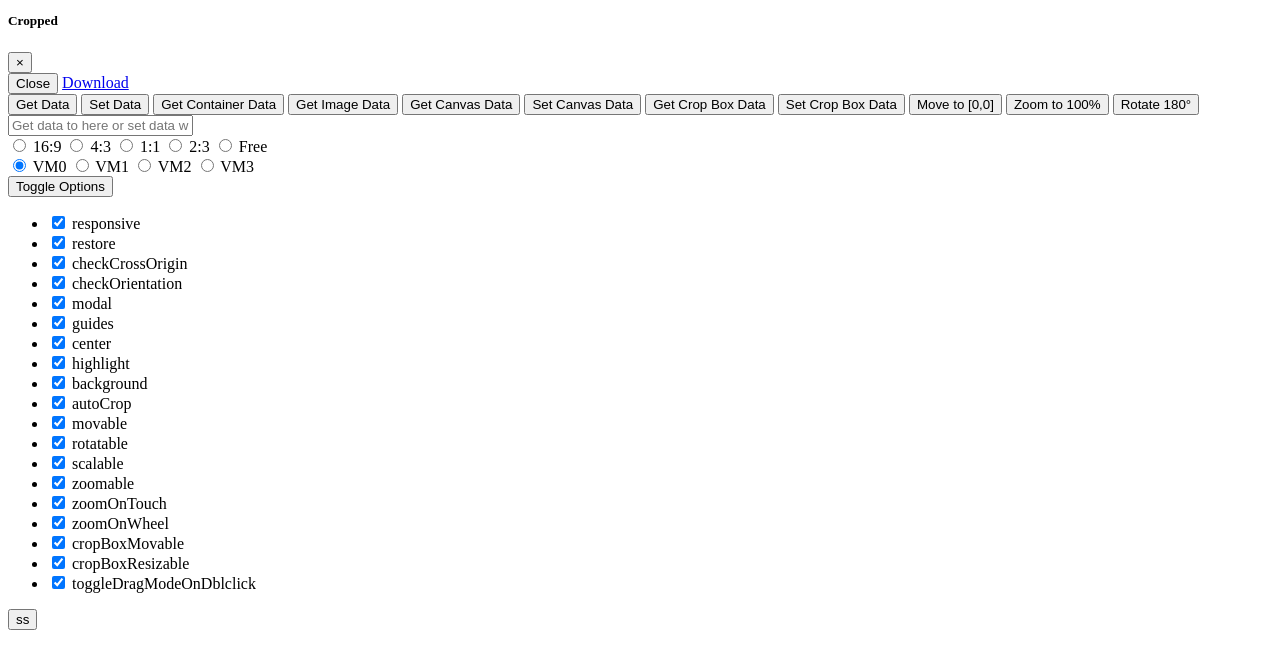
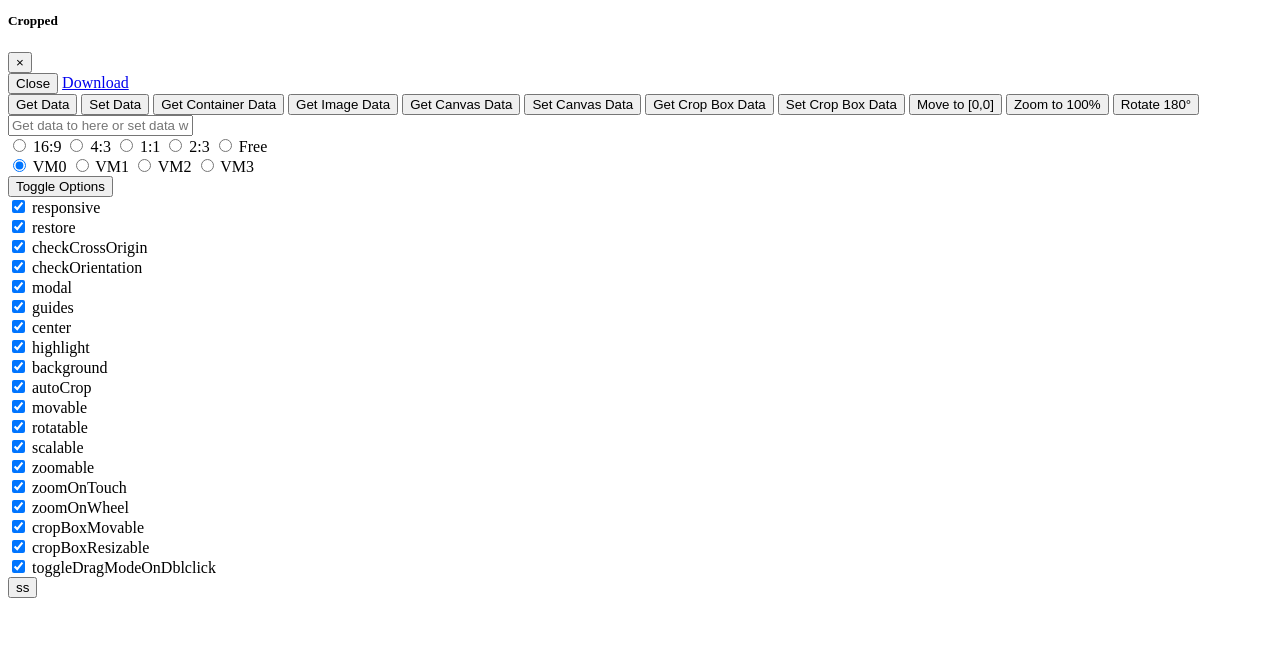
Before and after one commit to andrtechno/mod-images, a PHP site: template views/admin/default/edit-crop.php in a window 1280 px wide. Shown: the part 399-1045 px from the top of the page. After the commit the page ends 997 px from the top, so only its background shows below. Run offline with PHP 8.4, Linux system fonts and the light colour scheme; the template is opened without the code that fills it, so the values that code supplies are empty; some libraries are stand-ins or nearby versions.

Commit message:
4.0.0 test

```diff
--- a/views/admin/default/edit-crop.php
+++ b/views/admin/default/edit-crop.php
@@ -39,21 +39,21 @@ $model = new panix\ext\cropper\CropperForm();
             <div class="docs-data">
 
 
-                <?= Html::activeHiddenInput($model,'filepath',['value'=> $image->getPathToOrigin()]); ?>
+                <?= Html::activeHiddenInput($model, 'filepath', ['value' => $image->getPathToOrigin()]); ?>
                 <div class="input-group input-group-sm mt-3">
                     <div class="input-group-prepend">
-                        <span class="input-group-text"><?= Html::activeLabel($model,'coord_x'); ?></span>
+                        <span class="input-group-text"><?= Html::activeLabel($model, 'coord_x'); ?></span>
                     </div>
-                    <?= Html::activeTextInput($model,'coord_x',['class'=>'form-control']); ?>
+                    <?= Html::activeTextInput($model, 'coord_x', ['class' => 'form-control']); ?>
                     <div class="input-group-append">
                         <span class="input-group-text">px</span>
                     </div>
                 </div>
                 <div class="input-group input-group-sm mt-3">
                     <div class="input-group-prepend">
-                        <span class="input-group-text"><?= Html::activeLabel($model,'coord_y'); ?></span>
+                        <span class="input-group-text"><?= Html::activeLabel($model, 'coord_y'); ?></span>
                     </div>
-                    <?= Html::activeTextInput($model,'coord_y',['class'=>'form-control']); ?>
+                    <?= Html::activeTextInput($model, 'coord_y', ['class' => 'form-control']); ?>
                     <div class="input-group-append">
                         <span class="input-group-text">px</span>
                     </div>
@@ -61,9 +61,9 @@ $model = new panix\ext\cropper\CropperForm();
 
                 <div class="input-group input-group-sm mt-3">
                     <div class="input-group-prepend">
-                        <span class="input-group-text"><?= Html::activeLabel($model,'width'); ?></span>
+                        <span class="input-group-text"><?= Html::activeLabel($model, 'width'); ?></span>
                     </div>
-                    <?= Html::activeTextInput($model,'width',['class'=>'form-control']); ?>
+                    <?= Html::activeTextInput($model, 'width', ['class' => 'form-control']); ?>
                     <div class="input-group-append">
                         <span class="input-group-text">px</span>
                     </div>
@@ -71,9 +71,9 @@ $model = new panix\ext\cropper\CropperForm();
 
                 <div class="input-group input-group-sm mt-3">
                     <div class="input-group-prepend">
-                        <span class="input-group-text"><?= Html::activeLabel($model,'height'); ?></span>
+                        <span class="input-group-text"><?= Html::activeLabel($model, 'height'); ?></span>
                     </div>
-                    <?= Html::activeTextInput($model,'height',['class'=>'form-control']); ?>
+                    <?= Html::activeTextInput($model, 'height', ['class' => 'form-control']); ?>
                     <div class="input-group-append">
                         <span class="input-group-text">px</span>
                     </div>
@@ -81,9 +81,9 @@ $model = new panix\ext\cropper\CropperForm();
 
                 <div class="input-group input-group-sm mt-3">
                     <div class="input-group-prepend">
-                        <span class="input-group-text"><?= Html::activeLabel($model,'rotate'); ?></span>
+                        <span class="input-group-text"><?= Html::activeLabel($model, 'rotate'); ?></span>
                     </div>
-                    <?= Html::activeTextInput($model,'height',['class'=>'form-control']); ?>
+                    <?= Html::activeTextInput($model, 'height', ['class' => 'form-control']); ?>
                     <div class="input-group-append">
                         <span class="input-group-text">deg</span>
                     </div>
@@ -92,16 +92,16 @@ $model = new panix\ext\cropper\CropperForm();
 
                 <div class="input-group input-group-sm mt-3">
                     <div class="input-group-prepend">
-                        <span class="input-group-text"><?= Html::activeLabel($model,'scaleX'); ?></span>
+                        <span class="input-group-text"><?= Html::activeLabel($model, 'scaleX'); ?></span>
                     </div>
-                    <?= Html::activeTextInput($model,'scaleX',['class'=>'form-control']); ?>
+                    <?= Html::activeTextInput($model, 'scaleX', ['class' => 'form-control']); ?>
                 </div>
 
                 <div class="input-group input-group-sm mt-3">
                     <div class="input-group-prepend">
-                        <span class="input-group-text"><?= Html::activeLabel($model,'scaleY'); ?></span>
+                        <span class="input-group-text"><?= Html::activeLabel($model, 'scaleY'); ?></span>
                     </div>
-                    <?= Html::activeTextInput($model,'scaleY',['class'=>'form-control']); ?>
+                    <?= Html::activeTextInput($model, 'scaleY', ['class' => 'form-control']); ?>
                 </div>
 
 
@@ -446,124 +446,160 @@ $model = new panix\ext\cropper\CropperForm();
                     Toggle Options
                     <span class="caret"></span>
                 </button>
-                <ul class="dropdown-menu" aria-labelledby="toggleOptions" role="menu">
-                    <li class="form-check" role="presentation">
+                <div class="dropdown-menu" aria-labelledby="toggleOptions" role="menu">
+                    <div class="dropdown-item">
+                        <div class="form-check">
                             <label class="form-check-label">
                                 <input class="form-check-input" type="checkbox" name="responsive" checked>
                                 responsive
                             </label>
-                    </li>
-                    <li class="form-check" role="presentation">
+                        </div>
+                    </div>
+                    <div class="dropdown-item">
+                        <div class="form-check">
                             <label class="form-check-label">
                                 <input class="form-check-input" type="checkbox" name="restore" checked>
                                 restore
                             </label>
-                    </li>
-                    <li class="form-check" role="presentation">
+                        </div>
+                    </div>
+                    <div class="dropdown-item">
+                        <div class="form-check">
                             <label class="form-check-label">
                                 <input class="form-check-input" type="checkbox" name="checkCrossOrigin" checked>
                                 checkCrossOrigin
                             </label>
-                    </li>
-                    <li class="form-check" role="presentation">
+                        </div>
+                    </div>
+                    <div class="dropdown-item">
+                        <div class="form-check">
                             <label class="form-check-label">
                                 <input class="form-check-input" type="checkbox" name="checkOrientation" checked>
                                 checkOrientation
                             </label>
-                    </li>
-
-                    <li class="form-check" role="presentation">
+                        </div>
+                    </div>
+                    <div class="dropdown-item">
+                        <div class="form-check">
                             <label class="form-check-label">
                                 <input class="form-check-input" type="checkbox" name="modal" checked>
                                 modal
                             </label>
-                    </li>
-                    <li class="form-check" role="presentation">
+                        </div>
+                    </div>
+                    <div class="dropdown-item">
+                        <div class="form-check">
                             <label class="form-check-label">
                                 <input class="form-check-input" type="checkbox" name="guides" checked>
                                 guides
                             </label>
-                    </li>
-                    <li class="form-check" role="presentation">
+                        </div>
+                    </div>
+                    <div class="dropdown-item">
+                        <div class="form-check">
                             <label class="form-check-label">
                                 <input class="form-check-input" type="checkbox" name="center" checked>
                                 center
                             </label>
-                    </li>
-                    <li class="form-check" role="presentation">
+                        </div>
+                    </div>
+                    <div class="dropdown-item">
+                        <div class="form-check">
                             <label class="form-check-label">
                                 <input class="form-check-input" type="checkbox" name="highlight" checked>
                                 highlight
                             </label>
-                    </li>
-                    <li class="form-check" role="presentation">
+                        </div>
+                    </div>
+                    <div class="dropdown-item">
+                        <div class="form-check">
                             <label class="form-check-label">
                                 <input class="form-check-input" type="checkbox" name="background" checked>
                                 background
                             </label>
-                    </li>
-
-                    <li class="form-check" role="presentation">
+                        </div>
+                    </div>
+                    <div class="dropdown-item">
+                        <div class="form-check">
                             <label class="form-check-label">
                                 <input class="form-check-input" type="checkbox" name="autoCrop" checked>
                                 autoCrop
                             </label>
-                    </li>
-                    <li class="form-check" role="presentation">
+                        </div>
+                    </div>
+                    <div class="dropdown-item">
+                        <div class="form-check">
                             <label class="form-check-label">
                                 <input class="form-check-input" type="checkbox" name="movable" checked>
                                 movable
                             </label>
-                    </li>
-                    <li class="form-check" role="presentation">
+                        </div>
+                    </div>
+                    <div class="dropdown-item">
+                        <div class="form-check">
                             <label class="form-check-label">
                                 <input class="form-check-input" type="checkbox" name="rotatable" checked>
                                 rotatable
                             </label>
-                    </li>
-                    <li class="form-check" role="presentation">
+                        </div>
+                    </div>
+                    <div class="dropdown-item">
+                        <div class="form-check">
                             <label class="form-check-label">
                                 <input class="form-check-input" type="checkbox" name="scalable" checked>
                                 scalable
                             </label>
-                    </li>
-                    <li class="form-check" role="presentation">
+                        </div>
+                    </div>
+                    <div class="dropdown-item">
+                        <div class="form-check">
                             <label class="form-check-label">
                                 <input class="form-check-input" type="checkbox" name="zoomable" checked>
                                 zoomable
                             </label>
-                    </li>
-                    <li class="form-check" role="presentation">
+                        </div>
+                    </div>
+                    <div class="dropdown-item">
+                        <div class="form-check">
                             <label class="form-check-label">
                                 <input class="form-check-input" type="checkbox" name="zoomOnTouch" checked>
                                 zoomOnTouch
                             </label>
-                    </li>
-                    <li class="form-check" role="presentation">
+                        </div>
+                    </div>
+                    <div class="dropdown-item">
+                        <div class="form-check">
                             <label class="form-check-label">
                                 <input class="form-check-input" type="checkbox" name="zoomOnWheel" checked>
                                 zoomOnWheel
                             </label>
-                    </li>
-                    <li class="form-check" role="presentation">
+                        </div>
+                    </div>
+                    <div class="dropdown-item">
+                        <div class="form-check">
                             <label class="form-check-label">
                                 <input class="form-check-input" type="checkbox" name="cropBoxMovable" checked>
                                 cropBoxMovable
                             </label>
-                    </li>
-                    <li class="form-check" role="presentation">
+                        </div>
+                    </div>
+                    <div class="dropdown-item">
+                        <div class="form-check">
                             <label class="form-check-label">
                                 <input class="form-check-input" type="checkbox" name="cropBoxResizable" checked>
                                 cropBoxResizable
                             </label>
-                    </li>
-                    <li class="form-check" role="presentation">
+                        </div>
+                    </div>
+                    <div class="dropdown-item">
+                        <div class="form-check">
                             <label class="form-check-label">
                                 <input class="form-check-input" type="checkbox" name="toggleDragModeOnDblclick" checked>
                                 toggleDragModeOnDblclick
                             </label>
-                    </li>
-                </ul>
+                        </div>
+                    </div>
+                </div>
             </div><!-- /.dropdown -->
 
         </div><!-- /.docs-toggles -->
```
Lines whose indentation alone changed are shown as unchanged.
